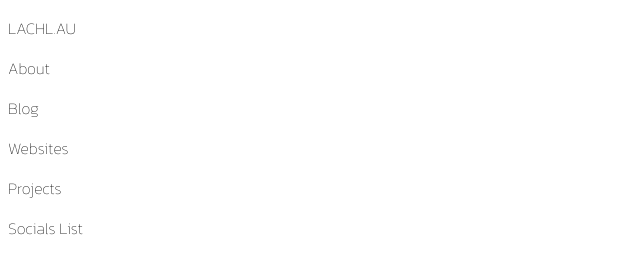
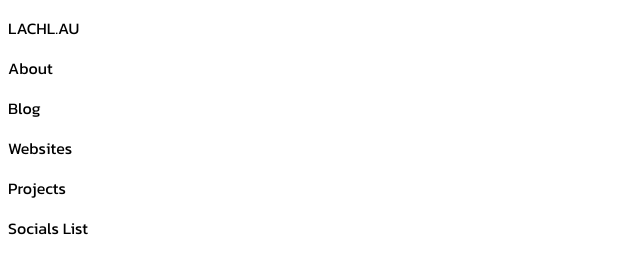
Before and after one commit to lacln/lacln.github.io, a plain HTML site: page modules/header.html in a window 1280 px wide. Shown: the whole page, without its empty margins (0-640 px from the left). Drawn offline with Linux system fonts and the light colour scheme.

Commit message:
heavy header front

```diff
--- a/modules/header.html
+++ b/modules/header.html
@@ -9,7 +9,7 @@
     <link rel="preconnect" href="https://fonts.gstatic.com" crossorigin>
     <link href="https://fonts.googleapis.com/css2?family=Jost:ital,wght@0,100..900;1,100..900&family=Kanit:ital,wght@0,100;0,200;0,300;0,400;0,500;0,600;0,700;0,800;0,900;1,100;1,200;1,300;1,400;1,500;1,600;1,700;1,800;1,900&display=swap" rel="stylesheet">
 </head>
-<body style='font-family: "Kanit", sans-serif; font-weight: 100; font-style: normal;'>
+<body style='font-family: "Kanit", sans-serif; font-weight: 400; font-style: normal; size: 24px;'>
 
     <p>LACHL.AU</p>
     <p>About</p>
```
